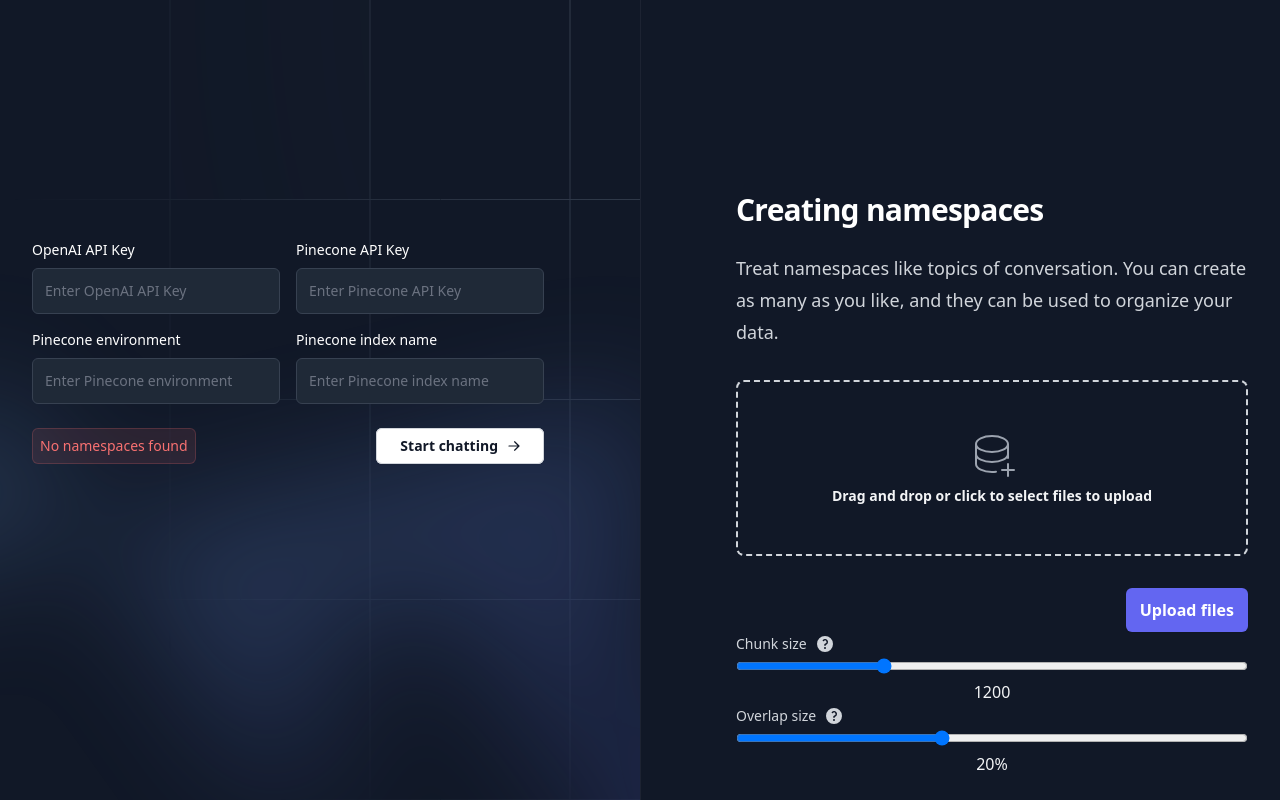
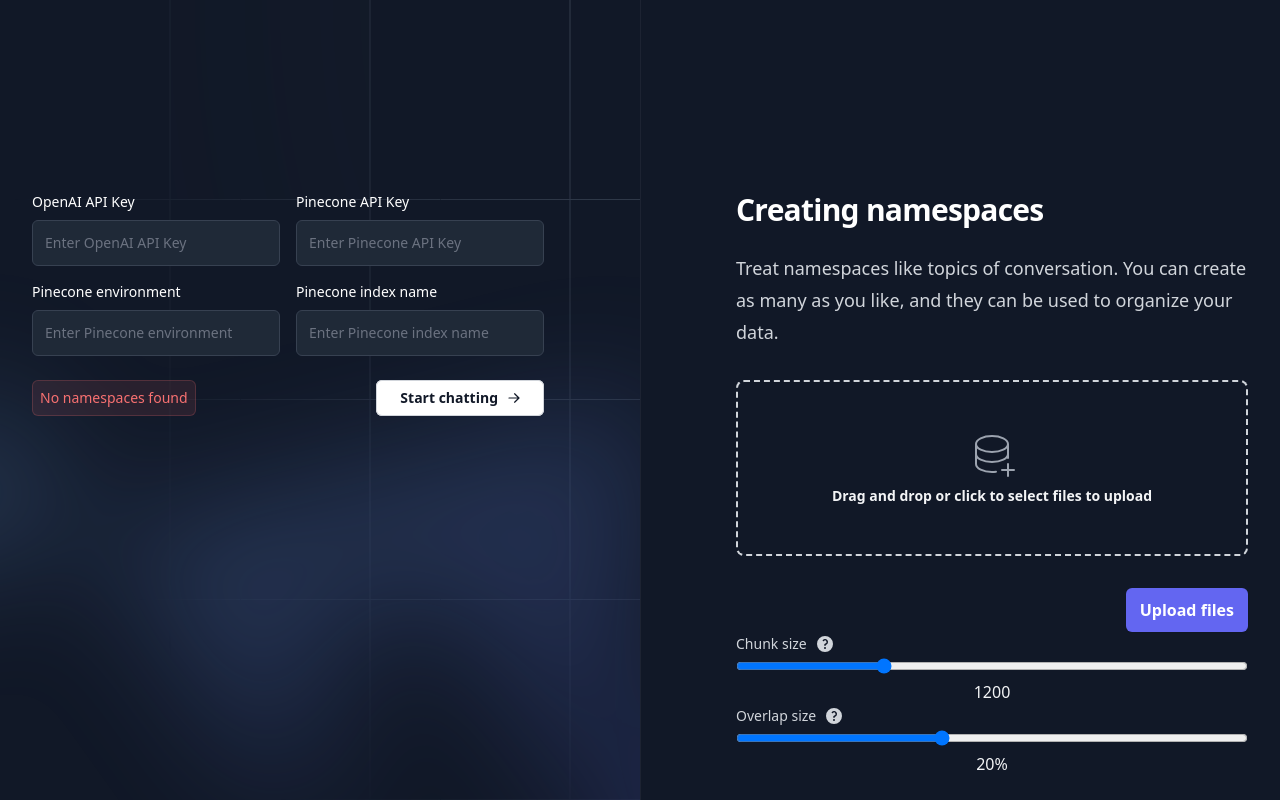
Before and after one commit to alexd725/doc-chatbot, a Next.js app: page /settings in a window 1280 px wide. Shown: the top 800 px of the page. Built offline with nearby package versions, Linux system fonts and the light colour scheme.

Commit message:
settings error ui

```diff
--- a/pages/settings/index.tsx
+++ b/pages/settings/index.tsx
@@ -203,13 +203,17 @@ export default function Settings() {
 
     setLoading(false);
   };
+
+  const arePineConeKeysSet =
+    pineconeApiKey && pineconeEnvironment && pineconeIndexName;
+
   return (
     <div className="relative isolate min-h-screen bg-gray-900">
       <div className="mx-auto grid max-w-7xl grid-cols-1 lg:grid-cols-2">
         <div className="relative px-6 pb-20 pt-24 sm:pt-32 lg:static lg:px-8 lg:py-48">
           <div className="mx-auto max-w-xl lg:mx-0 lg:max-w-lg">
             <Pattern />
-            {error && (
+            {error && arePineConeKeysSet && (
               <div className="mt-4 sm:mt-8 flex justify-center mb-4">
                 <div className="text-red-500 text-sm sm:text-base font-semibold">
                   {error.customString}
```
